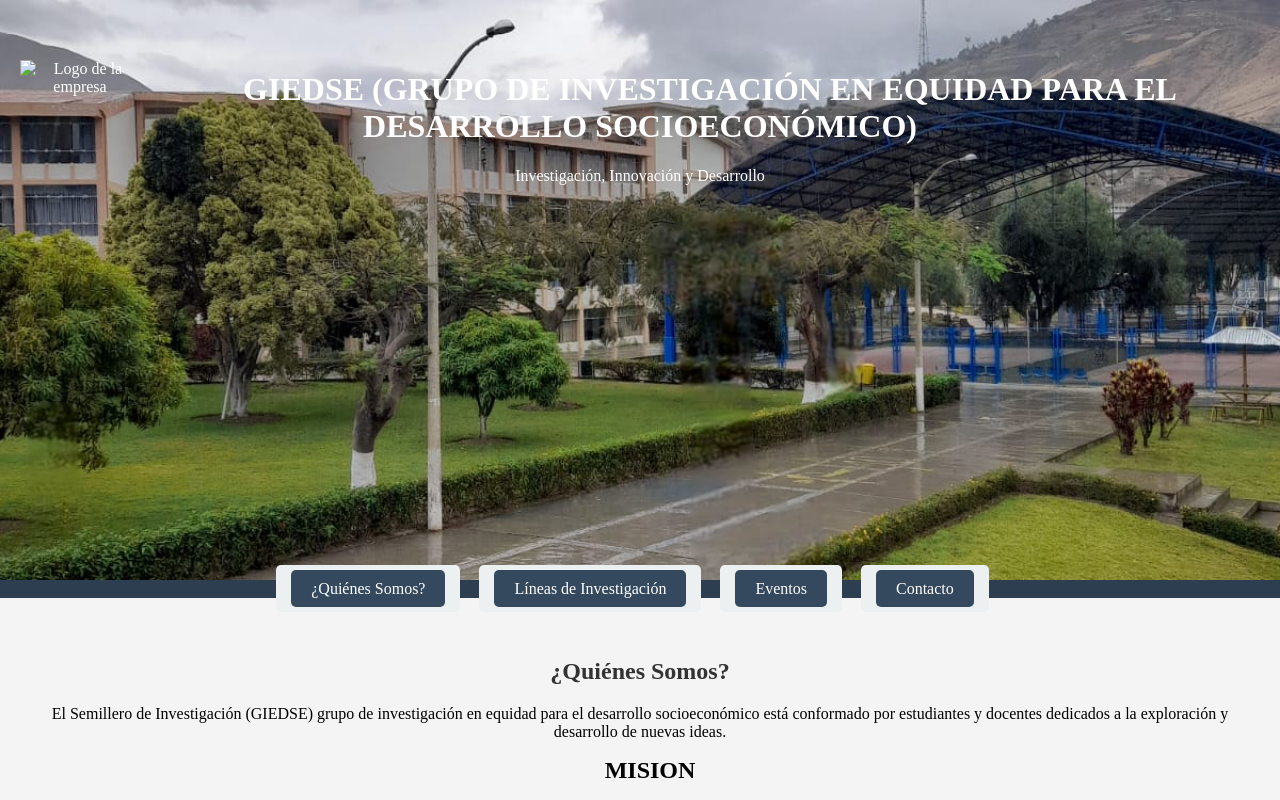
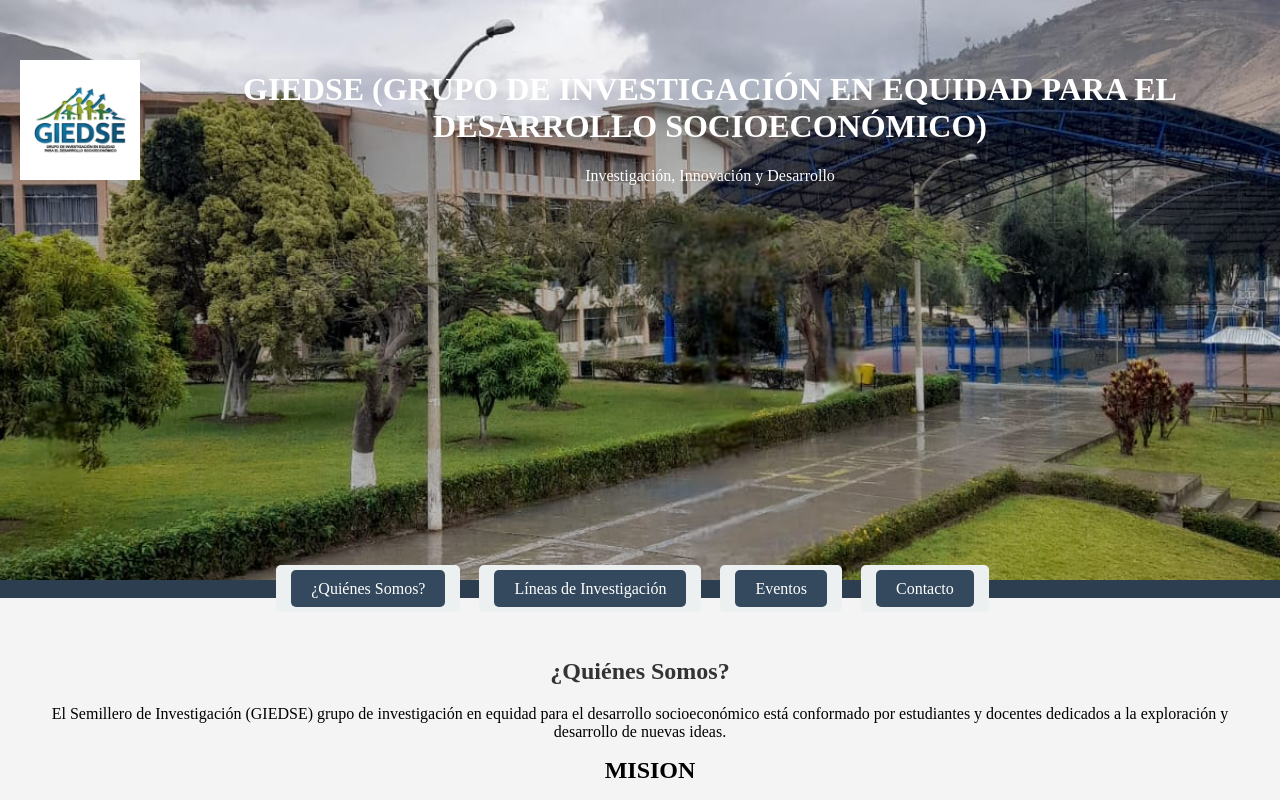
Before and after one commit to jhonatanmartinezortega3-coder/Semillero.github.io, a plain HTML site: page index.html in a window 1280 px wide. Shown: the top 800 px of the page. Drawn offline with Linux system fonts and the light colour scheme; files whose address does not match are found by name.

Commit message:
Update index.html

```diff
--- a/index.html
+++ b/index.html
@@ -8,7 +8,7 @@
 </head>
 <body>
     <header>
-        <img src="img/LogoGIDSE.jpeg" alt="Logo de la empresa" width="120" class="logo-izq">
+        <img src="LogoGIDSE.jpeg" alt="Logo de la empresa" width="120" class="logo-izq">
 
         <h1>GIEDSE (GRUPO DE INVESTIGACIÓN EN EQUIDAD PARA EL DESARROLLO SOCIOECONÓMICO)</h1>
         <p>Investigación, Innovación y Desarrollo</p>
```
